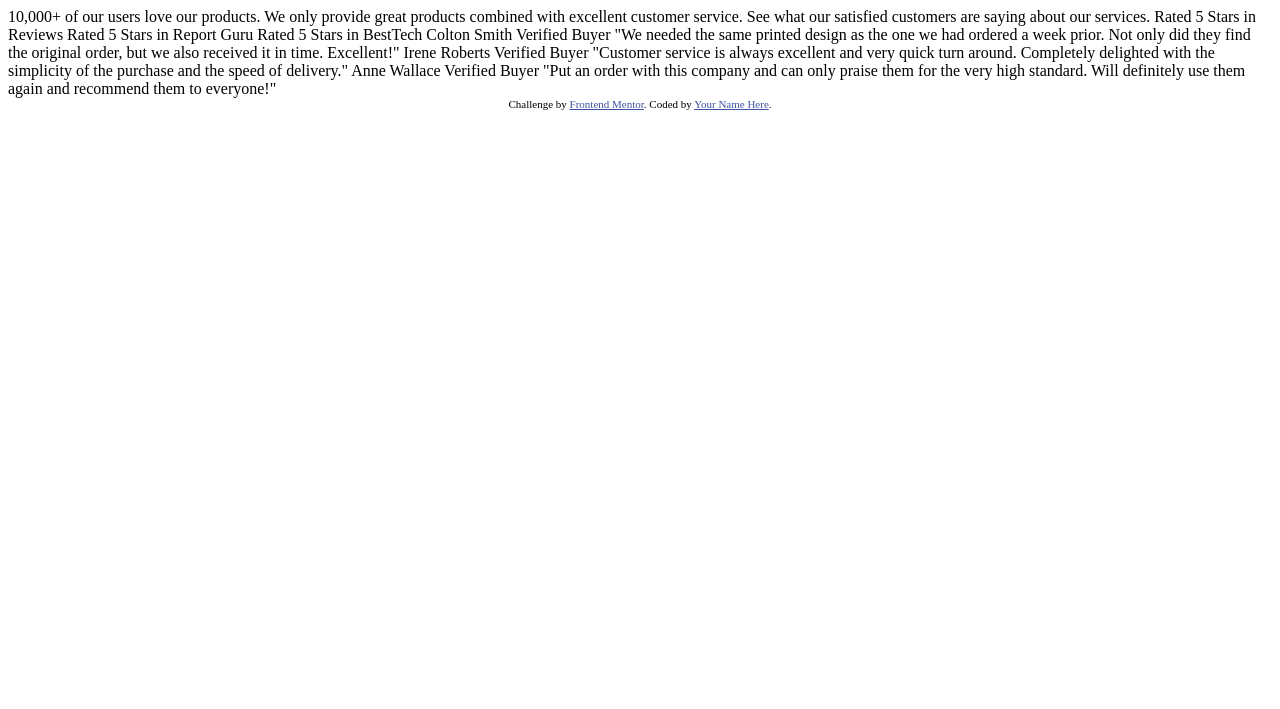
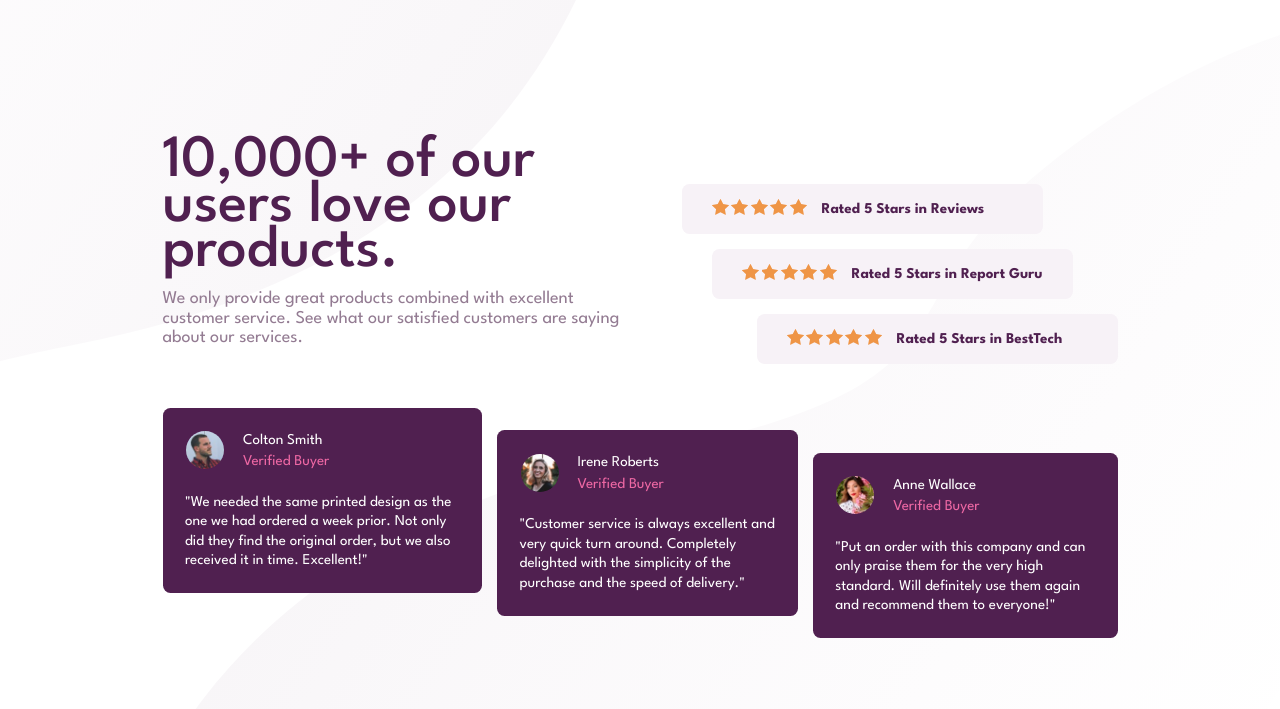
Before and after one commit to akhademik/fementor-social-proof, a plain HTML site: page index.html in a window 1280 px wide. Drawn offline with Linux system fonts and the light colour scheme.

Commit message:
all done

```diff
--- a/index.html
+++ b/index.html
@@ -2,60 +2,75 @@
 <html lang="en">
   <head>
     <meta charset="UTF-8" />
+    <meta http-equiv="X-UA-Compatible" content="IE=edge" />
     <meta name="viewport" content="width=device-width, initial-scale=1.0" />
-    <!-- displays site properly based on user's device -->
-
-    <link
-      rel="icon"
-      type="image/png"
-      sizes="32x32"
-      href="./images/favicon-32x32.png"
-    />
-
-    <title>Frontend Mentor | Social proof section</title>
-
-    <!-- Feel free to remove these styles or customise in your own stylesheet 👍 -->
-    <style>
-      .attribution {
-        font-size: 11px;
-        text-align: center;
-      }
-      .attribution a {
-        color: hsl(228, 45%, 44%);
-      }
-    </style>
+    <link rel="stylesheet" href="styles.css" />
+    <title>Document</title>
   </head>
   <body>
-    10,000+ of our users love our products.
+    <div class="wrapper">
+      <div class="header">
+        <div class="header__intro">
+          <h1 class="header__intro--title">
+            10,000+ of our users love our products.
+          </h1>
+          <p class="header__intro--details">
+            We only provide great products combined with excellent customer
+            service. See what our satisfied customers are saying about our
+            services.
+          </p>
+        </div>
+        <div class="header__rated">
+          <div class="header__rated__items">
+            <div class="header__rated--icon"></div>
+            <p>Rated 5 Stars in Reviews</p>
+          </div>
+          <div class="header__rated__items">
+            <div class="header__rated--icon"></div>
+            <p>Rated 5 Stars in Report Guru</p>
+          </div>
+          <div class="header__rated__items">
+            <div class="header__rated--icon"></div>
+            <p>Rated 5 Stars in BestTech</p>
+          </div>
+        </div>
+      </div>
+      <div class="footer">
+        <div class="footer__reviews">
+          <div class="footer__reviews__avt">
+            <img src="./images/image-colton.jpg" alt="" />
+            <div class="footer__reviews__avt--buyer">Colton Smith</div>
+          </div>
 
-    We only provide great products combined with excellent customer service.
-    See what our satisfied customers are saying about our services.
-
-    Rated 5 Stars in Reviews
-    Rated 5 Stars in Report Guru
-    Rated 5 Stars in BestTech
-
-    Colton Smith
-    Verified Buyer
-    "We needed the same printed design as the one we had ordered a week prior.
-    Not only did they find the original order, but we also received it in time.
-    Excellent!"
-
-    Irene Roberts
-    Verified Buyer
-    "Customer service is always excellent and very quick turn around. Completely
-    delighted with the simplicity of the purchase and the speed of delivery."
-
-    Anne Wallace
-    Verified Buyer
-    "Put an order with this company and can only praise them for the very high
-    standard. Will definitely use them again and recommend them to everyone!"
-
-    <div class="attribution">
-      Challenge by
-      <a href="https://www.frontendmentor.io?ref=challenge" target="_blank"
-        >Frontend Mentor</a
-      >. Coded by <a href="#">Your Name Here</a>.
+          <div class="footer__review--content">
+            "We needed the same printed design as the one we had ordered a week
+            prior. Not only did they find the original order, but we also
+            received it in time. Excellent!"
+          </div>
+        </div>
+        <div class="footer__reviews">
+          <div class="footer__reviews__avt">
+            <img src="./images/image-irene.jpg" alt="" />
+            <div class="footer__reviews__avt--buyer">Irene Roberts</div>
+          </div>
+          <div class="footer__review--content">
+            "Customer service is always excellent and very quick turn around.
+            Completely delighted with the simplicity of the purchase and the
+            speed of delivery."
+          </div>
+        </div>
+        <div class="footer__reviews">
+          <div class="footer__reviews__avt">
+            <img src="./images/image-anne.jpg" alt="" />
+            <div class="footer__reviews__avt--buyer">Anne Wallace</div>
+          </div>
+          <div class="footer__review--content">
+            "Put an order with this company and can only praise them for the
+            very high standard. Will definitely use them again and recommend
+            them to everyone!"
+          </div>
+        </div>
+      </div>
     </div>
   </body>
 </html>
--- /dev/null
+++ b/styles.css
@@ -0,0 +1,184 @@
+@import url("https://fonts.googleapis.com/css2?family=League+Spartan:wght@400;500;700&display=swap");
+
+*,
+*::before,
+*::after {
+  margin: 0;
+  box-sizing: border-box;
+  font-family: "League Spartan", sans-serif;
+
+  /* Global Variables */
+
+  /* Colors */
+  --clr-dark-magenta-title: hsl(300, 43%, 22%);
+  --clr-soft-pink: hsl(333, 80%, 67%);
+  --clr-dark-magenta: hsl(303, 10%, 53%);
+  --clr-light-magenta: hsl(300, 24%, 96%);
+  --clr-white: hsl(0, 0%, 100%);
+
+  /* Fonts*/
+  --ft-font-w400: 400;
+  --ft-font-w500: 500;
+  --ft-font-w700: 700;
+  --ft-font-weight: var(--ft-font-w400);
+  --ft-font-size: 15px;
+
+  /* Assign variables */
+  font-size: var(--ft-font-size);
+  font-weight: var(--ft-font-weight);
+  color: var(--clr-dark-magenta);
+}
+body {
+  display: flex;
+  min-height: 100vh;
+  justify-content: center;
+
+  background-image: url("./images/bg-pattern-top-mobile.svg"),
+    url("./images/bg-pattern-bottom-mobile.svg");
+  background-repeat: no-repeat, no-repeat;
+  background-position: top right, bottom right;
+  background-size: 100%;
+}
+
+/* HEADER SECTION  */
+.wrapper {
+  padding: 3rem 1.5rem;
+  max-width: 480px;
+  /* min-width: 375px; */
+}
+.header {
+  text-align: center;
+}
+.header__intro--title {
+  --ft-font-weight: var(--ft-font-w700);
+  --ft-font-size: 3rem;
+  line-height: 2.5rem;
+  color: var(--clr-dark-magenta-title);
+  padding-bottom: 1rem;
+}
+.header__intro--details {
+  line-height: 1.3rem;
+}
+.header__rated {
+  margin: 2rem 0;
+}
+.header__rated__items {
+  display: flex;
+  flex-direction: column;
+  align-items: center;
+  justify-content: space-between;
+  background: var(--clr-light-magenta);
+  margin-top: 1rem;
+  border-radius: 0.5rem;
+  padding: 0.5rem;
+}
+.header__rated--icon {
+  background-image: url("./images/icon-star.svg");
+  background-repeat: space;
+  height: 20px;
+  width: 95px;
+  margin-left: 1rem;
+}
+.header__rated__items p {
+  padding: 0.5rem 0;
+  color: var(--clr-dark-magenta-title);
+  --ft-font-weight: var(--ft-font-w700);
+}
+
+/* FOOTER SECTION  */
+.footer__reviews {
+  background-color: var(--clr-dark-magenta-title);
+  margin-bottom: 1.5rem;
+  border-radius: 0.5rem;
+  padding: 1.5rem;
+}
+.footer__reviews__avt {
+  display: flex;
+  align-items: center;
+  padding-bottom: 1.5rem;
+}
+.footer__reviews__avt img {
+  height: 40px;
+  border: 1px solid transparent;
+  border-radius: 50%;
+  margin-right: 1.2rem;
+}
+.footer__reviews__avt--buyer {
+  color: var(--clr-white);
+}
+.footer__reviews__avt--buyer::after {
+  content: "Verified Buyer";
+  display: block;
+  padding-top: 0.5rem;
+  color: var(--clr-soft-pink);
+}
+.footer__review--content {
+  color: var(--clr-white);
+  line-height: 1.3rem;
+}
+
+/* RESPONSIVE FOR DESKTOP */
+@media (min-width: 40em) {
+  body {
+    background-image: url("./images/bg-pattern-top-desktop.svg"),
+      url("./images/bg-pattern-bottom-desktop.svg");
+    justify-content: center;
+    align-items: center;
+    background-position: left -55vw top 0, right -11vw bottom 0;
+  }
+  .wrapper {
+    max-width: 1000px;
+  }
+  .header {
+    display: flex;
+    justify-content: space-between;
+  }
+  .header__intro {
+    max-width: 50%;
+  }
+  .header__intro--title {
+    --ft-font-size: 4rem;
+    --ft-font-weight: var(--ft-font-w500);
+    line-height: 3rem;
+    text-align: left;
+  }
+  .header__intro--details {
+    text-align: left;
+    --ft-font-size: 1.2rem;
+    padding-bottom: 4rem;
+  }
+  .header__rated__items {
+    flex-direction: row;
+    padding: 1rem;
+    justify-content: left;
+    min-width: max-content;
+  }
+  .header__rated__items:first-child {
+    transform: translateX(-5rem);
+  }
+  .header__rated__items:nth-child(2) {
+    transform: translateX(-3rem);
+  }
+  .header__rated__items p {
+    padding: 0 1rem;
+  }
+  .footer {
+    display: flex;
+    justify-content: space-around;
+  }
+  .footer__reviews {
+    margin-right: 1rem;
+    height: max-content;
+  }
+  .footer__review--content {
+    color: var(--clr-white);
+    --ft-font-weight: var(--ft-font-w400);
+  }
+  .footer__reviews:nth-child(2) {
+    margin-top: 1.5rem;
+  }
+  .footer__reviews:last-child {
+    margin-top: 3rem;
+    margin-right: 0;
+  }
+}
```
Also changed, not shown: 4 other files.
